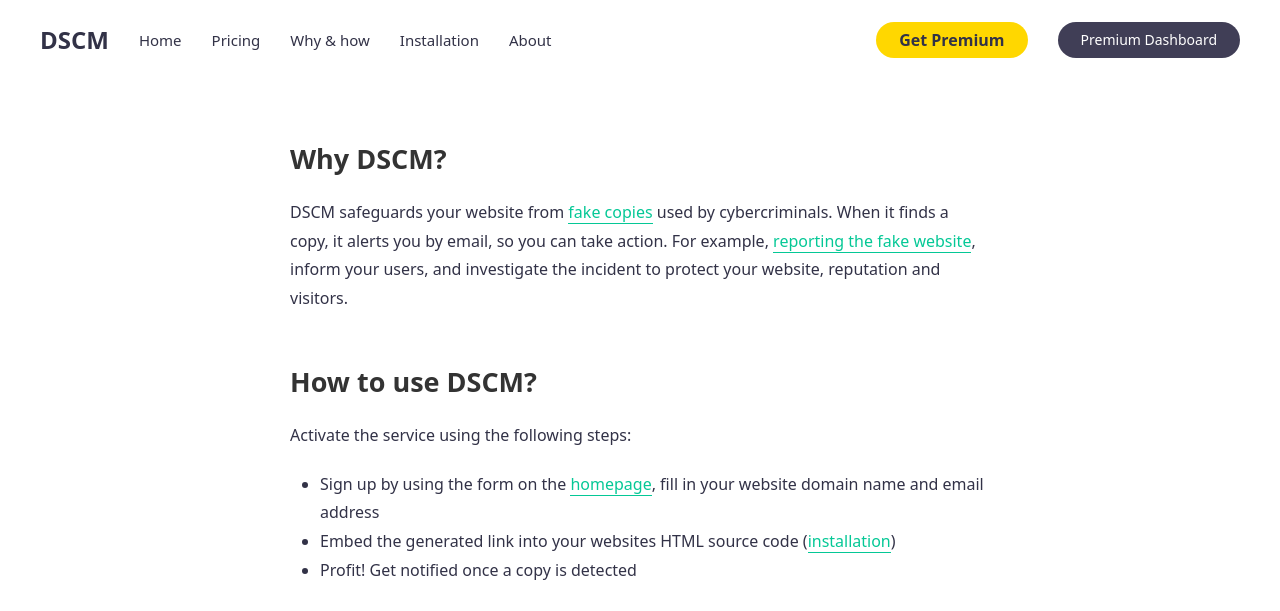
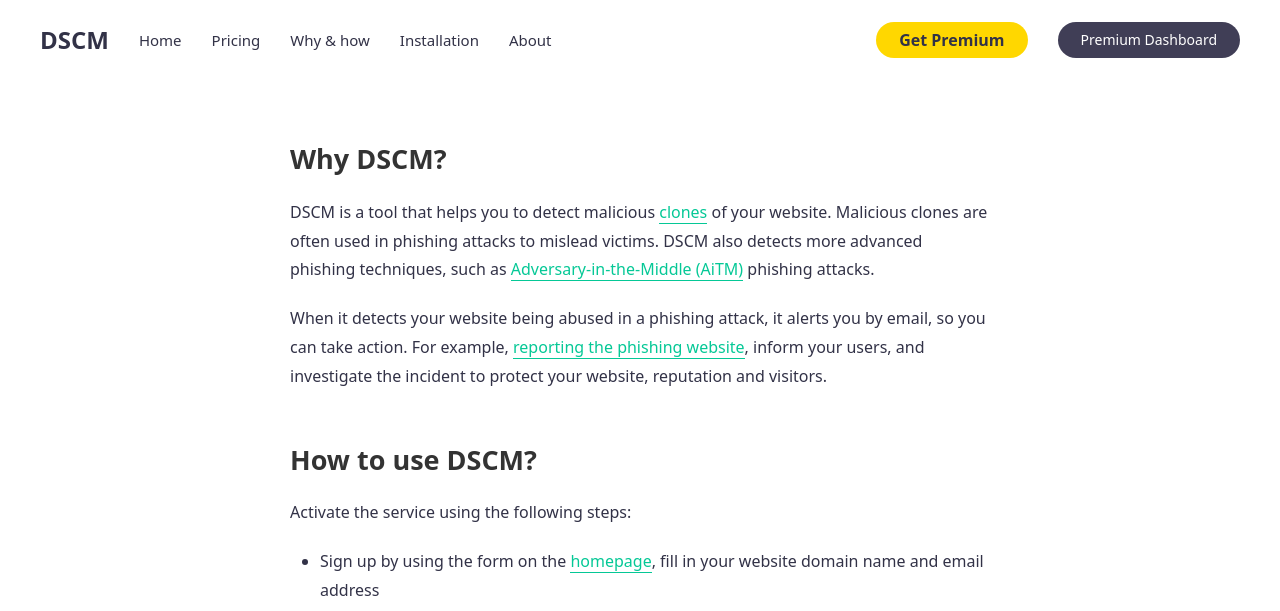
Before and after one commit to didsomeonecloneme/didsomeonecloneme.github.io, a Jekyll site: the page built from pages/whyhow.md, in a window 1280 px wide. Shown: the top 611 px of the page. Built offline with Jekyll 4.4.1, drawn with Linux system fonts in a browser that asks for light colours; some of the changed text lies outside the part shown.

Commit message:
Update texts

```diff
--- a/pages/whyhow.md
+++ b/pages/whyhow.md
@@ -9,13 +9,15 @@
 
 ## Why DSCM?
 
-DSCM safeguards your website from <a href="/what-is-website-cloning/">fake copies</a> used by cybercriminals. When it finds a copy, it alerts you by email, so you can take action. For example, <a href="/report-a-website-clone/">reporting the fake website</a>, inform your users, and investigate the incident to protect your website, reputation and visitors.
+DSCM is a tool that helps you to detect malicious <a href="/what-is-website-cloning/">clones</a> of your website. Malicious clones are often used in phishing attacks to mislead victims. DSCM also detects more advanced phishing techniques, such as <a href="/microsoft-tenant-installation">Adversary-in-the-Middle (AiTM)</a> phishing attacks.
+
+When it detects your website being abused in a phishing attack, it alerts you by email, so you can take action. For example, <a href="/report-a-website-clone/">reporting the phishing website</a>, inform your users, and investigate the incident to protect your website, reputation and visitors.
 
 ## How to use DSCM?
 
 Activate the service using the following steps:
 - Sign up by using the form on the <a href="/">homepage</a>, fill in your website domain name and email address
 - Embed the generated link into your websites HTML source code (<a href="/installation">installation</a>)
-- Profit! Get notified once a copy is detected
+- Profit! Get notified once your website is victim of a phishing attack
 
 <center><iframe width="560" height="315" src="https://www.youtube.com/embed/Vn6cuEaXwYw" title="YouTube video player" frameborder="0" allow="accelerometer; autoplay; clipboard-write; encrypted-media; gyroscope; picture-in-picture" allowfullscreen></iframe></center>
```
Also changed, not shown: _faqs/10-what.md (+1 -1 lines), _faqs/20-how.md (+1 -1 lines), _faqs/30-why.md (+1 -1 lines), index.md (+3 -3 lines).
